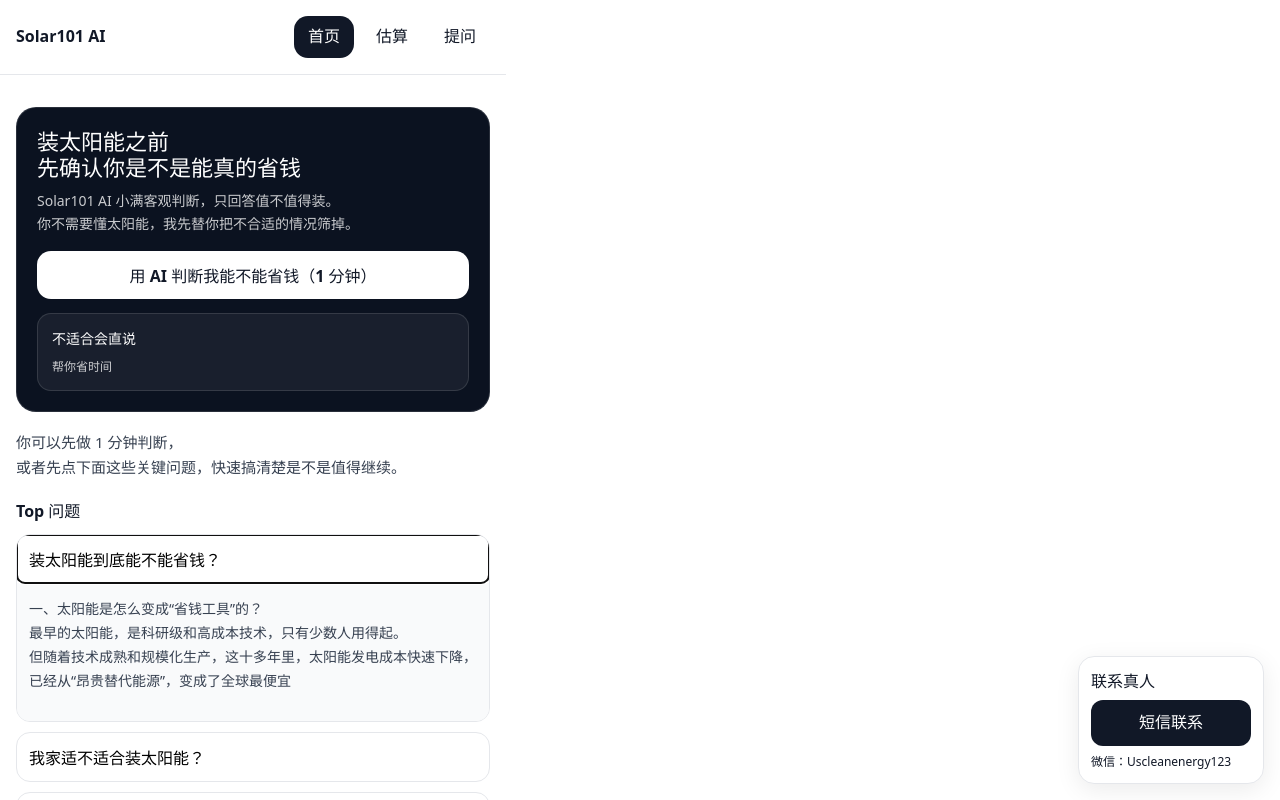
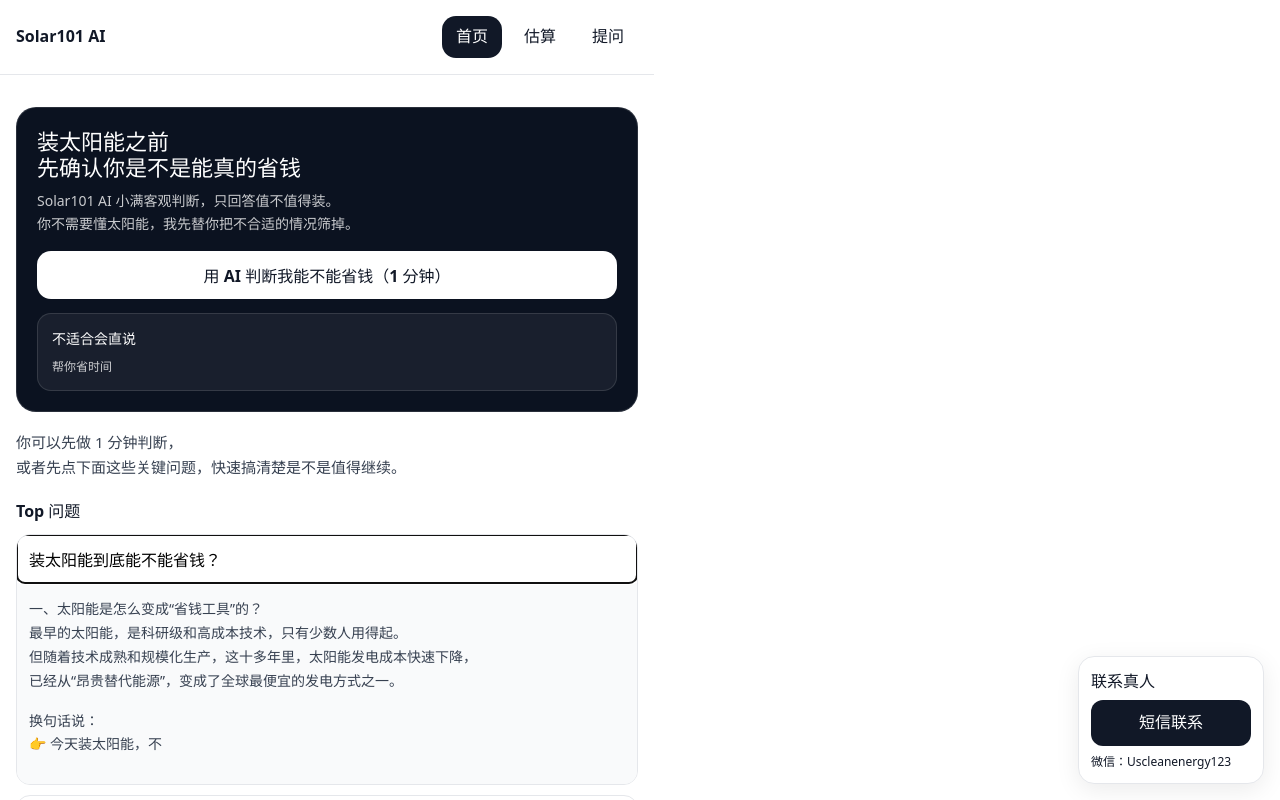
Before and after one commit to solar101ai/solar, a React (Vite) app: page / in a window 1280 px wide. Both pictures are taken after a click on the button "装太阳能到底能不能省钱？". Shown: the top 800 px of the page. Built offline with nearby package versions, Linux system fonts and the light colour scheme.

Commit message:
Fix Typewriter filename case

```diff
--- a/src/App.jsx
+++ b/src/App.jsx
@@ -45,7 +45,7 @@ const APPROVED_QA = [
 
 三、大多数装了太阳能的人，真的省了多少钱？
 现实中，装了太阳能的家庭，节省幅度差异非常大，但有几个可参考的范围：
-很多家庭的电费支出可以降低 30%–70%
+很多家庭的电费支出可以降低 30% 到 70%
 在用电量高、屋顶条件好、系统设计合理的情况下
 有些家庭可以接近“覆盖大部分用电”
 一些家庭通过电价套利和储能配合，在高电价时段显著减少电网用电
@@ -446,11 +446,13 @@ function Home() {
   };
 
   const qRow = {
+    width: "100%",
     marginBottom: 10,
     border: "1px solid #e5e7eb",
     borderRadius: 14,
     background: "white",
     overflow: "hidden",
+    boxSizing: "border-box",
   };
 
   return (
@@ -515,9 +517,6 @@ function Home() {
 
           {APPROVED_QA.map((item) => {
             const isOpen = openId === item.id;
-
-            // 这里不再用 measured 做精确高度，因为 Typewriter 会让高度不断增长
-            // 用一个足够大的 maxHeight，配合 opacity 做超轻动画，不会截断内容
             const MAX_OPEN_HEIGHT = 2400;
 
             return (
@@ -546,34 +545,30 @@ function Home() {
     background: "#f9fafb",
   }}
 >
+  {/* 固定宽度壳（关键） */}
   <div
-                    ref={(node) => {
-                      if (node) refs.current[item.id] = node;
+    style={{
+      width: 620,
+      maxWidth: "100%",
+      margin: "0 auto",
+      boxSizing: "border-box",
+      flexShrink: 0,
     }}
+  >
+    <div
       style={{
         padding: "0 12px 12px",
         color: "#374151",
         lineHeight: 1.7,
         fontSize: 14,
-
-                      // ✅ 固定宽度，打字时不会越撑越宽
-                      width: "100%",
-                      maxWidth: 620,
-                      margin: "0 auto",
-
-                      // ✅ 防止长内容把布局撑爆
-                      boxSizing: "border-box",
         overflowWrap: "anywhere",
         wordBreak: "break-word",
       }}
     >
       {isOpen && (
-                      <Typewriter
-                        key={`${item.id}-${runId}`}
-                        text={item.answer}
-                        speed={28}
-                      />
+        <Typewriter key={`${item.id}-${runId}`} text={item.answer} speed={22} />
       )}
+    </div>
   </div>
 </div>
               </div>
@@ -694,9 +689,7 @@ function Estimate() {
 
         {hasBill && result && (
           <div style={{ marginTop: 16 }}>
-            <div>
-              每月可能省 ${result.saveLow} 到 ${result.saveHigh}
-            </div>
+            <div>每月可能省 ${result.saveLow} 到 ${result.saveHigh}</div>
           </div>
         )}
 
@@ -988,10 +981,7 @@ function DeepDive() {
                 <button style={btn(usageTime === "night")} onClick={() => setUsageTime("night")}>
                   晚上
                 </button>
-                <button
-                  style={btn(usageTime === "unknown")}
-                  onClick={() => setUsageTime("unknown")}
-                >
+                <button style={btn(usageTime === "unknown")} onClick={() => setUsageTime("unknown")}>
                   不确定
                 </button>
               </div>
@@ -1007,13 +997,8 @@ function DeepDive() {
                 </div>
 
                 <div style={{ marginTop: 10 }}>
-                  <input
-                    type="file"
-                    onChange={(e) => setFileName(e.target.files?.[0]?.name || "")}
-                  />
-                  {fileName && (
-                    <div style={{ fontSize: 12, marginTop: 6 }}>已选择：{fileName}</div>
-                  )}
+                  <input type="file" onChange={(e) => setFileName(e.target.files?.[0]?.name || "")} />
+                  {fileName && <div style={{ fontSize: 12, marginTop: 6 }}>已选择：{fileName}</div>}
                 </div>
 
                 <div style={{ fontSize: 12, color: "#9ca3af", marginTop: 10 }}>
@@ -1139,30 +1124,18 @@ function CollectStep() {
               • 当前可用的政策和方案
             </div>
 
-            <div style={{ marginTop: 8, fontSize: 13, fontWeight: 700 }}>
-              目标只有一件事：把钱省到最多。
+            <div style={{ marginTop: 8, fontSize: 13, fontWeight: 700 }}>目标只有一件事：把钱省到最多。</div>
+
+            <div style={{ marginTop: 8, fontSize: 13, color: "#6b7280" }}>判断完成后，会发给你。</div>
           </div>
 
-            <div style={{ marginTop: 8, fontSize: 13, color: "#6b7280" }}>
-              判断完成后，会发给你。
-            </div>
-          </div>
-
-          <input
-            value={name}
-            onChange={(e) => setName(e.target.value)}
-            placeholder="你的姓名"
-            style={inputStyle}
-          />
+          <input value={name} onChange={(e) => setName(e.target.value)} placeholder="你的姓名" style={inputStyle} />
 
           <div style={{ marginTop: 10 }}>
             <button style={btn(contactMethod === "sms")} onClick={() => setContactMethod("sms")}>
               短信
             </button>
-            <button
-              style={btn(contactMethod === "wechat")}
-              onClick={() => setContactMethod("wechat")}
-            >
+            <button style={btn(contactMethod === "wechat")} onClick={() => setContactMethod("wechat")}>
               微信
             </button>
           </div>
@@ -1175,23 +1148,14 @@ function CollectStep() {
                 placeholder="手机号"
                 style={inputStyle}
               />
-              <div style={{ fontSize: 12, color: "#9ca3af", marginTop: 6 }}>
-                我会用短信把你的分析结果发给你。
-              </div>
+              <div style={{ fontSize: 12, color: "#9ca3af", marginTop: 6 }}>我会用短信把你的分析结果发给你。</div>
             </>
           )}
 
           {contactMethod === "wechat" && (
             <>
-              <input
-                value={wechat}
-                onChange={(e) => setWechat(e.target.value)}
-                placeholder="你的微信号"
-                style={inputStyle}
-              />
-              <div style={{ fontSize: 12, color: "#9ca3af", marginTop: 6 }}>
-                我会通过微信把你的分析结果发给你。
-              </div>
+              <input value={wechat} onChange={(e) => setWechat(e.target.value)} placeholder="你的微信号" style={inputStyle} />
+              <div style={{ fontSize: 12, color: "#9ca3af", marginTop: 6 }}>我会通过微信把你的分析结果发给你。</div>
             </>
           )}
 
@@ -1253,7 +1217,7 @@ function Ask() {
           {messages.map((m, i) => (
             <div key={i} style={{ marginBottom: 8 }}>
               <b>{m.role === "user" ? "你" : "AI"}：</b>
-              <div style={{ whiteSpace: "pre-wrap", lineHeight: "1.7" }}>{m.text}</div>
+              <div style={{ whiteSpace: "pre-wrap", lineHeight: 1.7 }}>{m.text}</div>
             </div>
           ))}
         </div>
```
Also changed, not shown: src/Typewriter.jsx (renamed from src/typewriter.jsx). Lines whose indentation alone changed are shown as unchanged.
